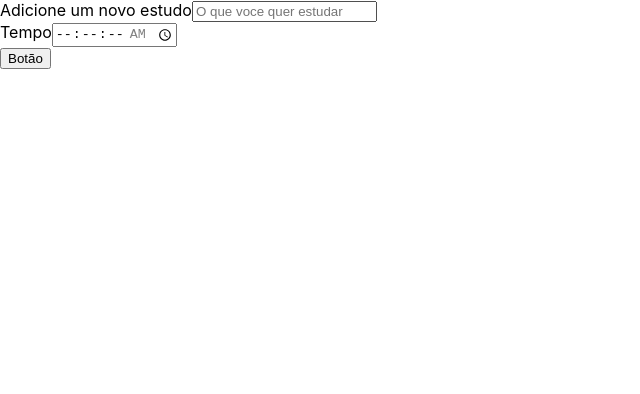
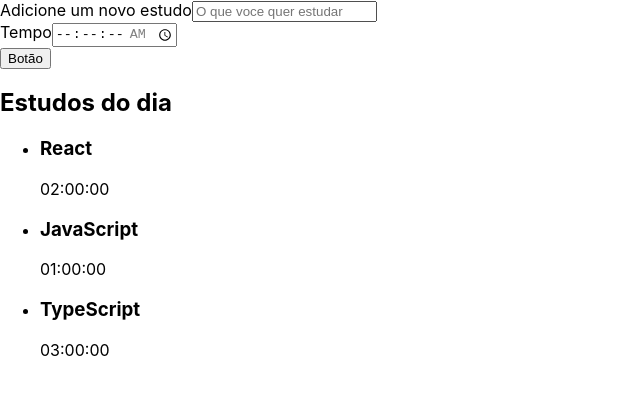
Before and after one commit to Gclayton0207/Studies, a React (Create React App) app: page / in a window 1280 px wide. Shown: the top 394 px of the page, without its empty margins (0-640 px from the left). Built offline with nearby package versions, Linux system fonts and the light colour scheme.

Commit message:
feat: Criando componente lista

```diff
--- a/src/App.tsx
+++ b/src/App.tsx
@@ -1,10 +1,12 @@
 import React from 'react';
 import Formulario from './components/Formulario'
+import Lista from './components/Lista';
 
 function App() {
   return (
     <div className="App">
         <Formulario />
+        <Lista />
     </div>
   );
 }
--- /dev/null
+++ b/src/components/Lista/index.tsx
@@ -0,0 +1,35 @@
+import React from "react";
+
+const index = () => {
+  const tarefas = [
+    {
+      tarefa: "React",
+      tempo: "02:00:00",
+    },
+    {
+      tarefa: "JavaScript",
+      tempo: "01:00:00",
+    },
+    {
+      tarefa: "TypeScript",
+      tempo: "03:00:00",
+    },
+  ];
+  return (
+    <div>
+      <aside>
+        <h2>Estudos do dia</h2>
+        <ul>
+          {tarefas.map((item, index) => (
+            <li key={index}>
+              <h3>{item.tarefa}</h3>
+              <span>{item.tempo}</span>
+            </li>
+          ))}
+        </ul>
+      </aside>
+    </div>
+  );
+};
+
+export default index;
```
